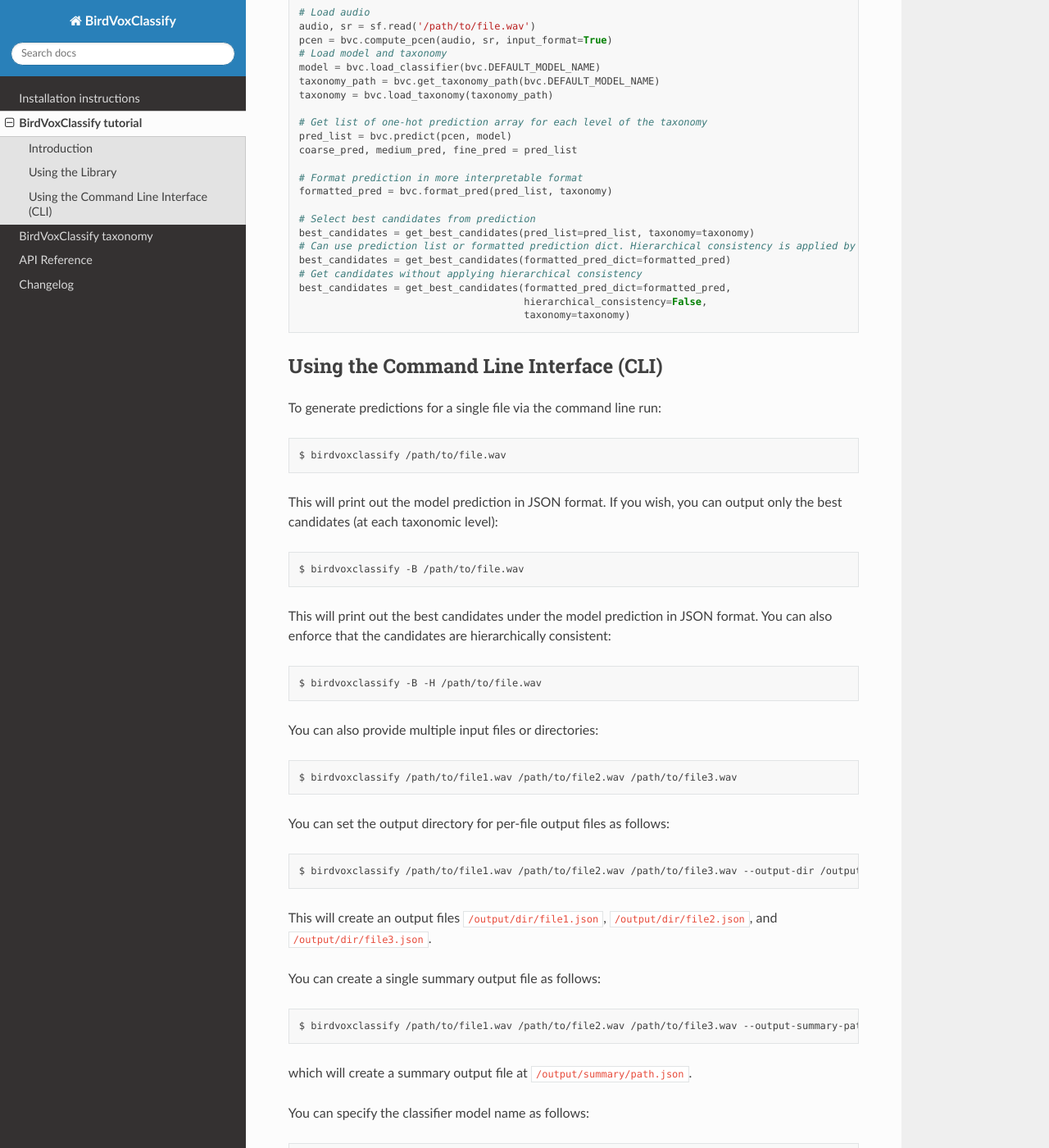
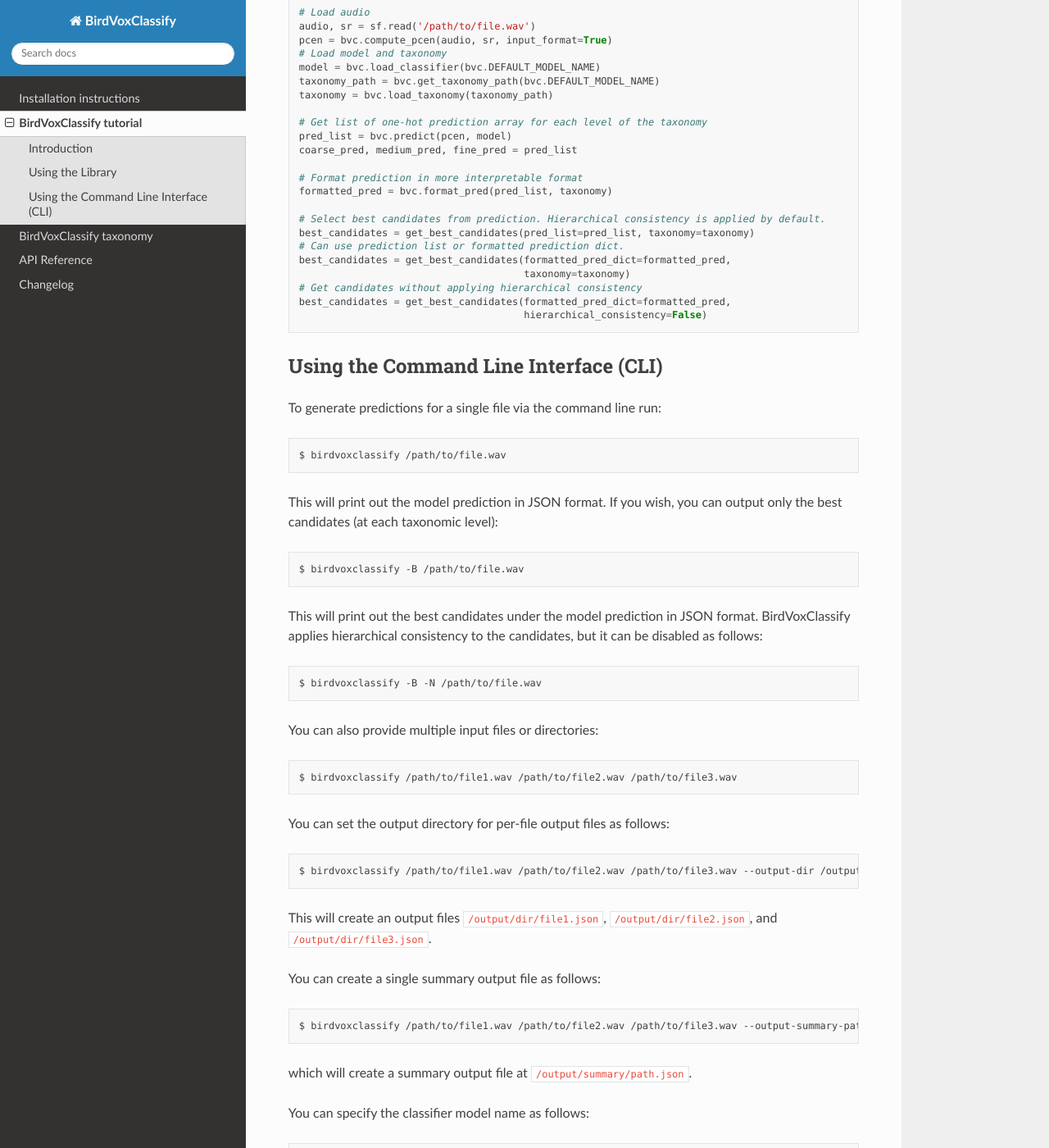
Before and after one commit to BirdVox/birdvoxclassify, a Sphinx documentation site: the page built from docs/tutorial.rst, in a window 1280 px wide and 1400 px high, scrolled down 1259 px. Shown: the whole window at 82% size. Built offline with Sphinx 7.4.7 and the Read the Docs theme 2.0.0, drawn with Linux system fonts in a browser that asks for light colours.

```diff
--- a/docs/tutorial.rst
+++ b/docs/tutorial.rst
@@ -83,14 +83,14 @@ You can also compute predictions directly on loaded audio arrays:
     # Format prediction in more interpretable format
     formatted_pred = bvc.format_pred(pred_list, taxonomy)
 
-    # Select best candidates from prediction
+    # Select best candidates from prediction. Hierarchical consistency is applied by default.
     best_candidates = get_best_candidates(pred_list=pred_list, taxonomy=taxonomy)
-    # Can use prediction list or formatted prediction dict. Hierarchical consistency is applied by default.
-    best_candidates = get_best_candidates(formatted_pred_dict=formatted_pred)
+    # Can use prediction list or formatted prediction dict.
+    best_candidates = get_best_candidates(formatted_pred_dict=formatted_pred,
+                                          taxonomy=taxonomy)
     # Get candidates without applying hierarchical consistency
     best_candidates = get_best_candidates(formatted_pred_dict=formatted_pred,
-                                          hierarchical_consistency=False,
-                                          taxonomy=taxonomy)
+                                          hierarchical_consistency=False)
 
 
 Using the Command Line Interface (CLI)
@@ -108,11 +108,11 @@ This will print out the model prediction in JSON format. If you wish, you can ou
 
     $ birdvoxclassify -B /path/to/file.wav
 
-This will print out the best candidates under the model prediction in JSON format. You can also enforce that the candidates are hierarchically consistent:
+This will print out the best candidates under the model prediction in JSON format. BirdVoxClassify applies hierarchical consistency to the candidates, but it can be disabled as follows:
 
 .. code-block:: shell
 
-    $ birdvoxclassify -B -H /path/to/file.wav
+    $ birdvoxclassify -B -N /path/to/file.wav
 
 You can also provide multiple input files or directories:
 
```
Also changed, not shown: 3 other files.
